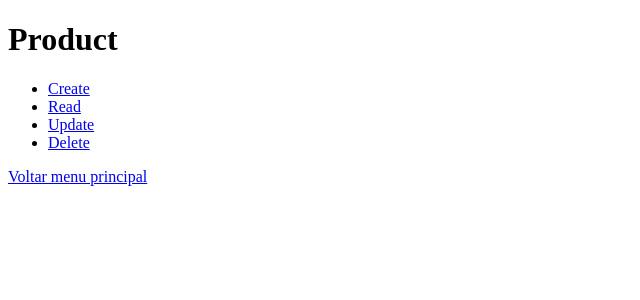
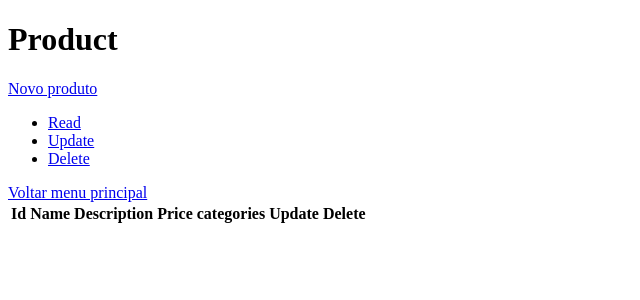
Before and after one commit to VictorSimao/crud-loja, a Flask app: page /product in a window 1280 px wide. Shown: the top 300 px of the page, without its empty margins (0-640 px from the left). Run offline with Flask 2, Linux system fonts and the light colour scheme; data comes from the database, SQL or seed files in the repository; both versions use the stored data as it was after the commit; lists and menus that the app fills with data are empty.

Commit message:
adicionado modulo produto

```diff
--- a/src/views/web/start.py
+++ b/src/views/web/start.py
@@ -1,7 +1,7 @@
 from flask import Flask, render_template, request, redirect
 
 from src.controllers.category_controller import CategoryController
-
+from src.controllers.product_controller import ProductController
 
 app = Flask(__name__)
 
@@ -11,7 +11,34 @@ def home():
 
 @app.route('/product')
 def product():
-    return render_template('product.html')
+    controller = ProductController()
+    data = controller.read()
+    return render_template('product.html', title="Product", data=data)
+
+@app.route('/product/form')
+def product_create():
+    product_id = request.args.get('id')
+    if product_id:
+        controller = ProductController()
+        data = controller.read_by_id(product_id)
+        return render_template('product_form.html', title="Product Update", data=data)
+    return render_template('product_form.html', title="Product Create")
+
+@app.route('/product/save')
+def product_save():
+    product_id = request.args.get('id')
+    name = request.args.get('name')
+    description = request.args.get('descrition')
+    price = request.args.get('price')
+    categories = request.args.get('categories')
+
+    controller = ProductController()
+    if product_id:
+        controller.update(product_id, name, description, price, categories)
+    else:
+        controller.create(name, description, price, categories)
+
+    return redirect('/product')
 
 @app.route('/category')
 def category():
--- a/src/views/web/templates/product.html
+++ b/src/views/web/templates/product.html
@@ -4,17 +4,29 @@
     <meta charset="UTF-8">
     <meta http-equiv="X-UA-Compatible" content="IE=edge">
     <meta name="viewport" content="width=device-width, initial-scale=1.0">
-    <title>Olist-product</title>
+    <title>Olist - {{title}} </title>
 </head>
 <body>
-    <h1>Product</h1>
+    <h1>{{title}}</h1>
+    <a href="/product/form">Novo produto</a>
+    <table>
+        <thead>
+            <tr>
+                <th>Id</th>
+                <th>Name</th>
+                <th>Description</th>
+                <th>Price</th>
+                <th>categories</th>
+                <th>Update</th>
+                <th>Delete</th>
+            </tr>
+        </thead>
     <ul>
-        <li><a href='/product/create'>Create</a></li>
         <li><a href='/product/read'>Read</a></li>
         <li><a href='/product/update'>Update</a></li>
         <li><a href='/product/delete'>Delete</a></li>
     </ul>
 
-    <a href="/">Voltar menu principal</a>
+    <a href="/product">Voltar menu principal</a>
 </body>
 </html>
```
Also changed, not shown: src/views/web/templates/product_form.html (added, +21 -0 lines), database.db.
